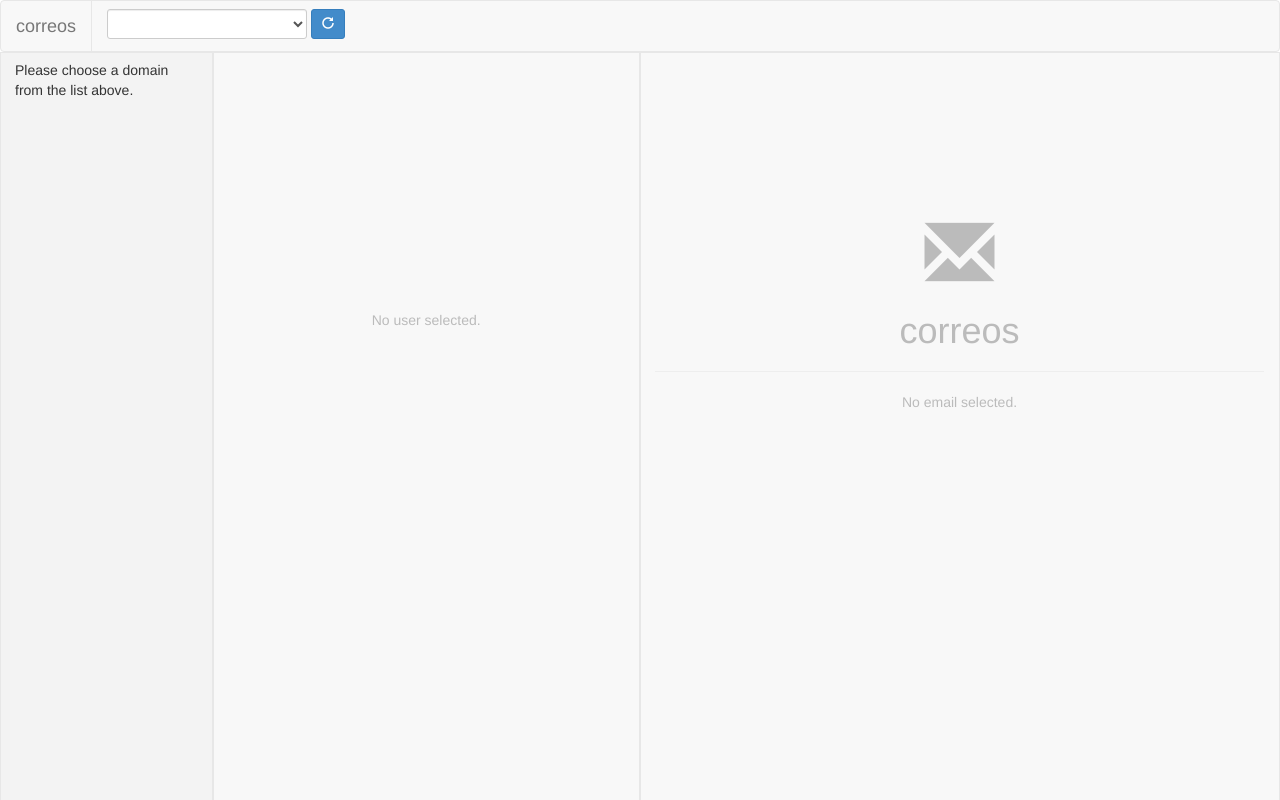
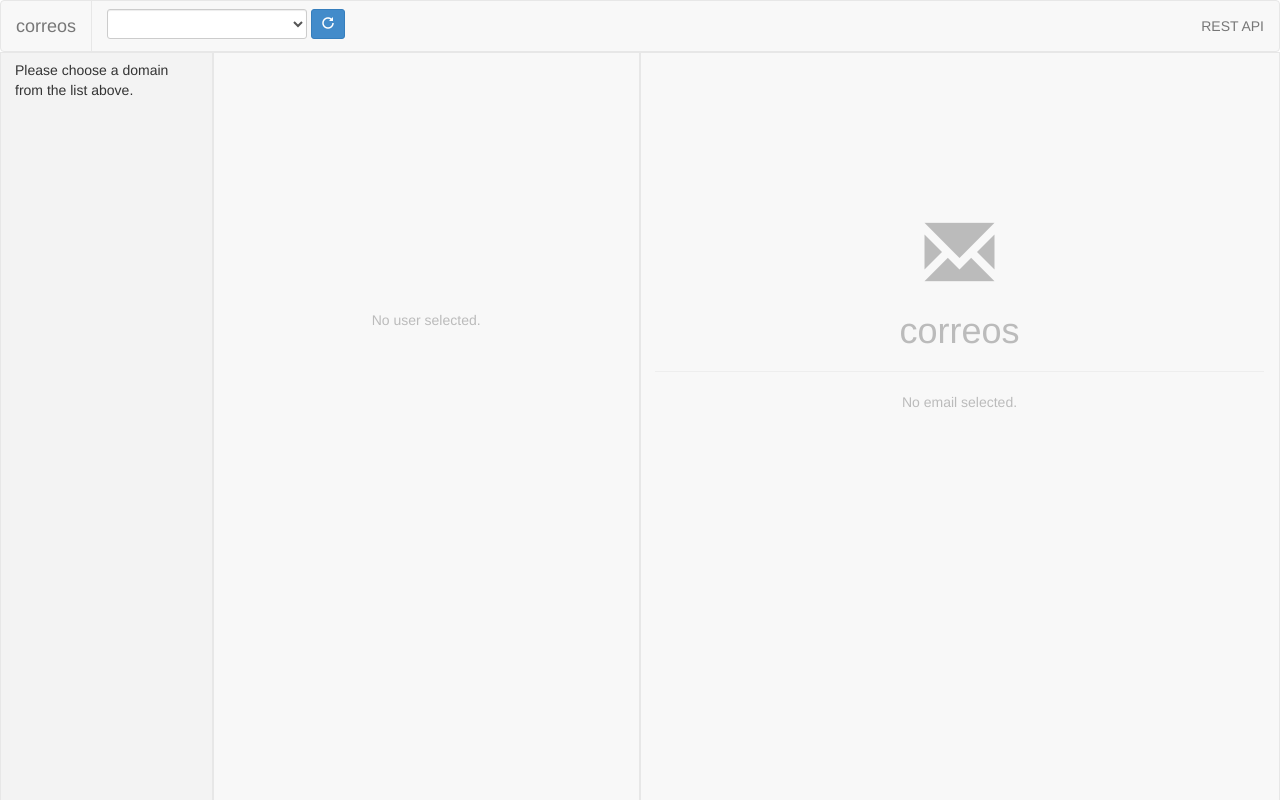
Before and after one commit to transcode-de/correos, a Django app: template correos_project/correos/templates/correos/inbox.html in a window 1280 px wide. Run offline with Django 3.2, Linux system fonts and the light colour scheme; the template is opened without the code that fills it, so the values that code supplies are empty.

Commit message:
Added navigation link to REST API

```diff
--- a/correos_project/correos/templates/correos/site_base.html
+++ b/correos_project/correos/templates/correos/site_base.html
@@ -34,16 +34,19 @@
 
       {% block page-navbar %}
       {% endblock %}
+      <ul class="nav navbar-nav navbar-right">
+        <li class="{% block api-link-class %}{% endblock %}">
+          <a href="{% url 'api-root' %}" target="blank">{% trans 'REST API' %}</a>
+        </li>
       <!--
-      <ul class="nav navbar-nav navbar-right">
         <li class="{% block index-link-class %}{% endblock %}">
           <a href="{% url 'correos_inbox' %}">{% trans 'Mailboxes' %}</a>
         </li>
         <li class="{% block dashboard-link-class %}{% endblock %}">
           <a href="{% url 'correos_dashboard' %}">{% trans 'Dashboard' %}</a>
         </li>
+      -->
       </ul>
-      -->
     </nav>
 
     {% block content %}
```
